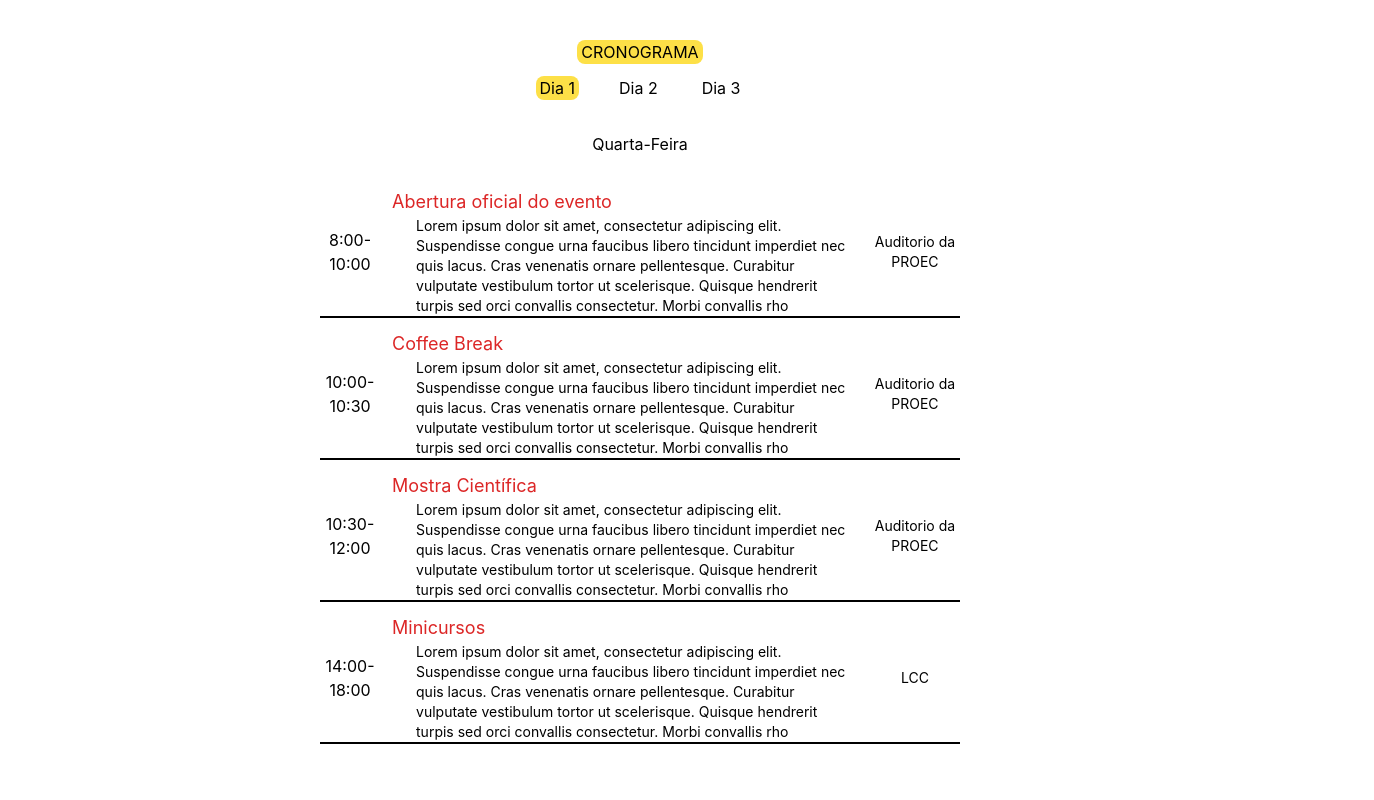
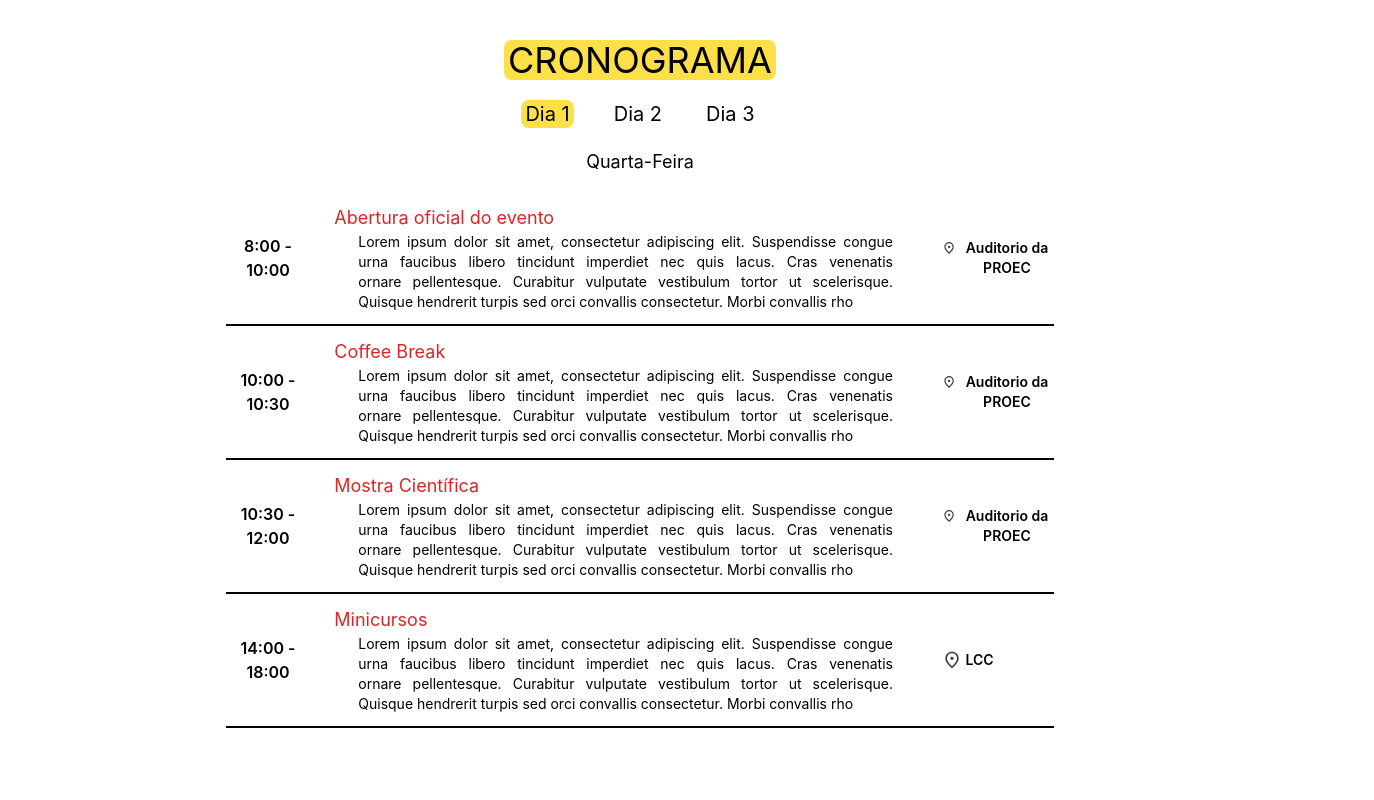
Before and after one commit to Escola-Piloto-de-Computacao/wtcc, a React (Create React App) app: page / in a window 1280 px wide. Shown: the top 800 px of the page, 1374 px wide, since content can reach past the window. Built offline with nearby package versions, Linux system fonts and the light colour scheme.

Commit message:
Stylistic changes, added svg and Popover
Changed the font size around, also added a location svg to be by the side of the events's location and made the location a button with a popover for instructions

```diff
--- a/package.json
+++ b/package.json
@@ -3,6 +3,7 @@
   "version": "0.1.0",
   "private": true,
   "dependencies": {
+    "@googlemaps/react-wrapper": "^1.1.35",
     "@testing-library/jest-dom": "^5.17.0",
     "@testing-library/react": "^13.4.0",
     "@testing-library/user-event": "^13.5.0",
@@ -10,8 +11,10 @@
     "@types/node": "^16.18.82",
     "@types/react": "^18.2.57",
     "@types/react-dom": "^18.2.19",
+    "antd": "^5.14.2",
     "react": "^18.2.0",
     "react-dom": "^18.2.0",
+    "react-icons": "^5.0.1",
     "react-scripts": "5.0.1",
     "typescript": "^4.9.5",
     "web-vitals": "^2.1.4"
--- a/src/components/Schedule/Map/Map.tsx
+++ b/src/components/Schedule/Map/Map.tsx
@@ -1,7 +1,7 @@
 import { Wrapper, Status } from "@googlemaps/react-wrapper";
 
-const Map =() =>{
-    return(
+const Map = () => {
+    return (
         <div>
 
         </div>
--- a/src/components/Schedule/Schedule.tsx
+++ b/src/components/Schedule/Schedule.tsx
@@ -4,7 +4,7 @@ import ScheduleCard from "./ScheduleCard/ScheduleCard";
 const activities = [
     {
         day: 1,
-        time: "8:00-10:00",
+        time: "8:00 - 10:00",
         title: "Abertura oficial do evento",
         description: "Lorem ipsum dolor sit amet, consectetur adipiscing elit. Suspendisse congue urna faucibus libero tincidunt imperdiet nec quis lacus. Cras venenatis ornare pellentesque. Curabitur vulputate vestibulum tortor ut scelerisque. Quisque hendrerit turpis sed orci convallis consectetur. Morbi convallis rho",
         location: "Auditorio da PROEC"
@@ -12,66 +12,66 @@ const activities = [
     },
 
     {
-        day:1,
-        time: "10:00-10:30",
+        day: 1,
+        time: "10:00 - 10:30",
         title: "Coffee Break ",
         description: "Lorem ipsum dolor sit amet, consectetur adipiscing elit. Suspendisse congue urna faucibus libero tincidunt imperdiet nec quis lacus. Cras venenatis ornare pellentesque. Curabitur vulputate vestibulum tortor ut scelerisque. Quisque hendrerit turpis sed orci convallis consectetur. Morbi convallis rho",
         location: "Auditorio da PROEC"
     },
     {
-        day:1,
-        time: "10:30-12:00",
+        day: 1,
+        time: "10:30 - 12:00",
         title: "Mostra Científica",
         description: "Lorem ipsum dolor sit amet, consectetur adipiscing elit. Suspendisse congue urna faucibus libero tincidunt imperdiet nec quis lacus. Cras venenatis ornare pellentesque. Curabitur vulputate vestibulum tortor ut scelerisque. Quisque hendrerit turpis sed orci convallis consectetur. Morbi convallis rho",
         location: "Auditorio da PROEC"
     },
     {
-        day:1,
-        time: "14:00-18:00",
+        day: 1,
+        time: "14:00 - 18:00",
         title: "Minicursos",
         description: "Lorem ipsum dolor sit amet, consectetur adipiscing elit. Suspendisse congue urna faucibus libero tincidunt imperdiet nec quis lacus. Cras venenatis ornare pellentesque. Curabitur vulputate vestibulum tortor ut scelerisque. Quisque hendrerit turpis sed orci convallis consectetur. Morbi convallis rho",
         location: "LCC"
     },
     {
-        day:2,
-        time: "8:30-9:30",
-        title: "Palestra 1",
+        day: 2,
+        time: "8:30 - 9:30",
+        title: "Palestra 1", // change the name of the activity
         description: "Lorem ipsum dolor sit amet, consectetur adipiscing elit. Suspendisse congue urna faucibus libero tincidunt imperdiet nec quis lacus. Cras venenatis ornare pellentesque. Curabitur vulputate vestibulum tortor ut scelerisque. Quisque hendrerit turpis sed orci convallis consectetur. Morbi convallis rho",
         location: "Auditorio da PROEC"
 
     },
 
     {
-        day:2,
-        time: "9:30-10:00",
+        day: 2,
+        time: "9:30 - 10:00",
         title: "Coffee Break ",
         description: "Lorem ipsum dolor sit amet, consectetur adipiscing elit. Suspendisse congue urna faucibus libero tincidunt imperdiet nec quis lacus. Cras venenatis ornare pellentesque. Curabitur vulputate vestibulum tortor ut scelerisque. Quisque hendrerit turpis sed orci convallis consectetur. Morbi convallis rho",
         location: "Auditorio da PROEC"
     },
     {
-        day:2,
-        time: "10:00-11:30",
+        day: 2,
+        time: "10:00 - 11:30",
         title: "Mesa Redonda",
         description: "Lorem ipsum dolor sit amet, consectetur adipiscing elit. Suspendisse congue urna faucibus libero tincidunt imperdiet nec quis lacus. Cras venenatis ornare pellentesque. Curabitur vulputate vestibulum tortor ut scelerisque. Quisque hendrerit turpis sed orci convallis consectetur. Morbi convallis rho",
         location: "Auditorio da PROEC"
     },
     {
-        day:2,
-        time: "14:00-18:00",
+        day: 2,
+        time: "14:00 - 18:00",
         title: "Minicursos",
         description: "Lorem ipsum dolor sit amet, consectetur adipiscing elit. Suspendisse congue urna faucibus libero tincidunt imperdiet nec quis lacus. Cras venenatis ornare pellentesque. Curabitur vulputate vestibulum tortor ut scelerisque. Quisque hendrerit turpis sed orci convallis consectetur. Morbi convallis rho",
         location: "LCC"
     },
     {
-        day:3,
-        time: "8:00-11:00",
+        day: 3,
+        time: "8:00 - 11:00",
         title: "Hackaton e maratona de programação",
         description: "Lorem ipsum dolor sit amet, consectetur adipiscing elit. Suspendisse congue urna faucibus libero tincidunt imperdiet nec quis lacus. Cras venenatis ornare pellentesque. Curabitur vulputate vestibulum tortor ut scelerisque. Quisque hendrerit turpis sed orci convallis consectetur. Morbi convallis rho",
         location: "LCC"
     },
     {
-        day:3,
-        time: "11:00-12:00",
+        day: 3,
+        time: "11:00 - 12:00",
         title: "Finalização",
         description: "Lorem ipsum dolor sit amet, consectetur adipiscing elit. Suspendisse congue urna faucibus libero tincidunt imperdiet nec quis lacus. Cras venenatis ornare pellentesque. Curabitur vulputate vestibulum tortor ut scelerisque. Quisque hendrerit turpis sed orci convallis consectetur. Morbi convallis rho",
         location: "LCC"
@@ -79,28 +79,27 @@ const activities = [
 ]
 
 const Schedule = () => {
-    const [day,setDay] = useState(1);
+    const [day, setDay] = useState(1);
 
     return (
-        <section className="flex items-center flex-col mt-10 gap-3  ">
-            <h1 className="bg-yellow-300 uppercase rounded-lg px-1">Cronograma</h1>
-            <ul className = "flex items-center flex-row gap-9">
-                <li className={`rounded-lg px-1 ${day === 1 ? 'bg-yellow-300' : ''} transition duration-300  ease-in-out`}><button onClick={()=> setDay(1)}>Dia 1</button></li>
-                <li className={`rounded-lg px-1 ${day === 2 ? 'bg-yellow-300' : ''} transition duration-300 ease-in-out`}><button onClick={()=>setDay(2)}>Dia 2</button></li>
-                <li className={`rounded-lg px-1 ${day === 3 ? 'bg-yellow-300' : ''} transition duration-300 ease-in-out`}><button onClick={()=>setDay(3)}>Dia 3</button></li>
+        <section className="flex items-center flex-col mt-10 gap-3">
+            <h1 className="text-4xl bg-yellow-300 uppercase rounded-lg px-1 mb-2">Cronograma</h1>
+            <ul className="text-xl flex items-center flex-row gap-9">
+                <li className={`rounded-lg px-1 ${day === 1 ? 'bg-yellow-300' : ''} transition duration-300  ease-in-out`}><button onClick={() => setDay(1)}>Dia 1</button></li>
+                <li className={`rounded-lg px-1 ${day === 2 ? 'bg-yellow-300' : ''} transition duration-300 ease-in-out`}><button onClick={() => setDay(2)}>Dia 2</button></li>
+                <li className={`rounded-lg px-1 ${day === 3 ? 'bg-yellow-300' : ''} transition duration-300 ease-in-out`}><button onClick={() => setDay(3)}>Dia 3</button></li>
             </ul>
-            <h2 className = "my-5">{day ===1 ? "Quarta-Feira" : day ===2 ? "Quinta-Feira" : day === 3 ? "Sexta-Feira" : ""}</h2>
-            {activities.map((activity,index) =>{
-                if(activity.day == day){
+            <h2 className="text-lg mb-4 mt-2">{day === 1 ? "Quarta-Feira" : day === 2 ? "Quinta-Feira" : day === 3 ? "Sexta-Feira" : ""}</h2>
+            {activities.map((activity, index) => {
+                if (activity.day == day) {
                     return (
                         <ScheduleCard key={index}
                             time={activity.time}
                             title={activity.title}
                             description={activity.description}
-                            location={activity.location}/>
+                            location={activity.location} />
                     );
                 }
-
             })}
         </section>
     );
--- a/src/components/Schedule/ScheduleCard/ScheduleCard.tsx
+++ b/src/components/Schedule/ScheduleCard/ScheduleCard.tsx
@@ -1,24 +1,52 @@
-interface ScheduleCardProps{
-    time:string;
-    title:string;
-    description:string
-    location:string;
+import React from 'react';
+import { Popover } from 'antd';
+
+interface ScheduleCardProps {
+    time: string;
+    title: string;
+    description: string
+    location: string;
 }
-const ScheduleCard = ({time, title, description, location}: ScheduleCardProps) => {
 
+const Loc = () => {
+    return (
+        <svg xmlns="http://www.w3.org/2000/svg" className="w-5 h-5" width="24" height="24" fill="none" viewBox="0 0 24 24">
+            <mask id="a" width="24" height="24" x="0" y="0" maskUnits="userSpaceOnUse">
+                <path fill="#D9D9D9" d="M0 0h24v24H0z" />
+            </mask>
+            <g mask="url(#a)">
+                <path fill="#1C1B1F" d="M12 12c.55 0 1.02-.196 1.412-.588.392-.391.588-.862.588-1.412 0-.55-.196-1.02-.588-1.412A1.926 1.926 0 0 0 12 8c-.55 0-1.02.196-1.412.588A1.926 1.926 0 0 0 10 10c0 .55.196 1.02.588 1.412.391.392.862.588 1.412.588Zm0 7.35c2.033-1.867 3.542-3.563 4.525-5.088C17.508 12.738 18 11.383 18 10.2c0-1.817-.58-3.304-1.738-4.462C15.104 4.579 13.683 4 12 4c-1.683 0-3.104.58-4.263 1.737C6.58 6.896 6 8.383 6 10.2c0 1.183.492 2.538 1.475 4.063.983 1.524 2.492 3.22 4.525 5.087ZM12 22c-2.683-2.283-4.688-4.404-6.013-6.363C4.662 13.68 4 11.867 4 10.2c0-2.5.804-4.492 2.412-5.975C8.021 2.742 9.883 2 12 2s3.98.742 5.587 2.225C19.197 5.708 20 7.7 20 10.2c0 1.667-.663 3.48-1.988 5.438C16.688 17.595 14.683 19.716 12 22Z" />
+            </g>
+        </svg>
+    );
+}
 
+const locPop = () => {
     return (
+        <div>
+            <h1 className="text-md">Clique para ver no mapa!</h1>
+        </div>
+    );
 
-        <div className="fade-in w-screen">
-            <div className="flex items-center flex-row gap-3 border-b-2 border-black mx-80 ">
-                <p className="w-64 text-base">{time}</p>
+}
+
+const ScheduleCard = ({ time, title, description, location }: ScheduleCardProps) => {
+    return (
+        <div className="fade-in">
+            <div className="flex items-center flex-row gap-6 border-b-2 border-black mx-80 pb-3">
+                <p className=" w-72 text-base font-semibold">{time}</p>
                 <div className="flex items-start flex-col">
                     <h3 className="text-red-600  text-lg">{title}</h3>
-                    <p className="ml-6 text-sm text-left">{description}</p>
+                    <p className="w-11/12 ml-6 text-sm text-justify text-balance hyphens-auto break-words">{description}</p>
                 </div>
-                <p className="text-sm w-96">{location}</p>
+                <Popover content={locPop} placement='right' className="w-96 flex align-middle gap-1 cursor-pointer">
+                    <div> {/* TODO add link to map */}
+                        <Loc />
+                        <p className="text-sm font-semibold">{location}</p>
+                    </div>
+                </Popover>
             </div>
-       </div>
+        </div>
     );
 }
 
```
Also changed, not shown: 1 other file (tests, documents, lock files or other folders).
